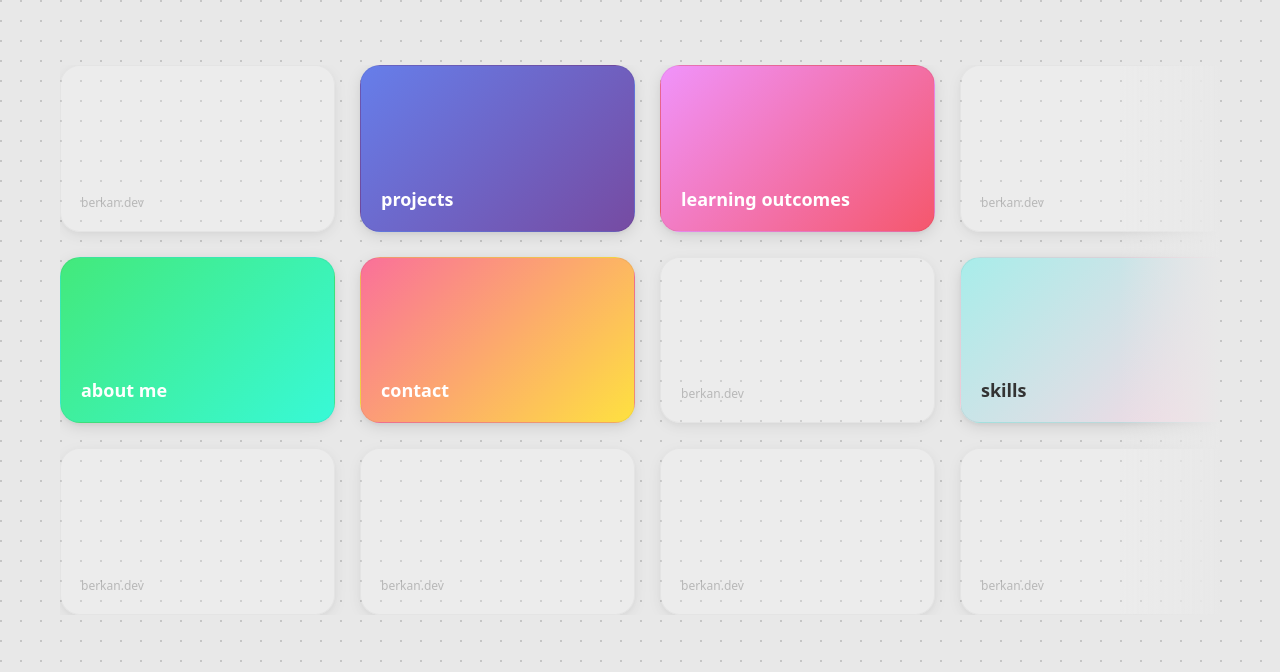
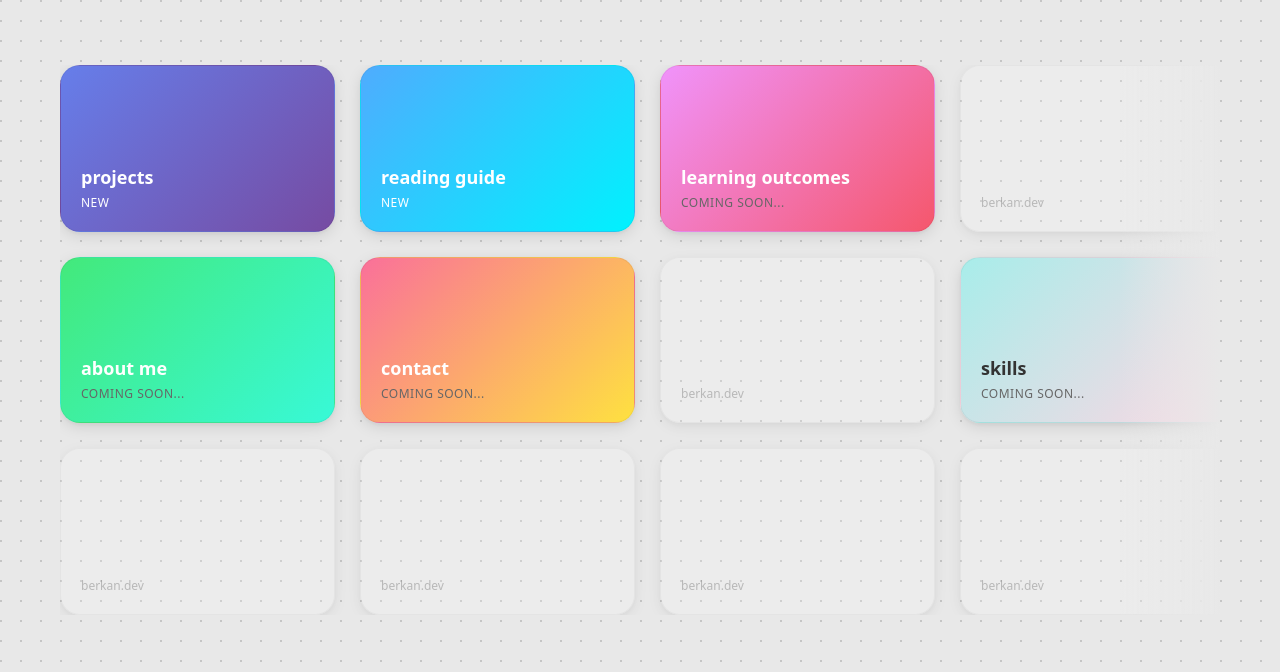
Before and after one commit to BerkanHRGL/portfoliowii, a plain HTML site: page index.html in a window 1280 px wide. Shown: the top 672 px of the page. Drawn offline with Linux system fonts and the light colour scheme.

Commit message:
First version portfolio

```diff
--- a/index.html
+++ b/index.html
@@ -11,21 +11,24 @@
         <!-- Channel grid container -->
         <div class="channels-grid">
             <!-- Row 1 -->
-            <div class="channel-card empty">
+            <div class="channel-card projects">
                 <div class="channel-content">
-                    <div class="channel-text">berkan.dev</div>
+                    <div class="channel-text">projects</div>
+                    <div class="channel-subtitle">NEW</div>
                 </div>
             </div>
 
-            <div class="channel-card projects">
+            <div class="channel-card reading">
                 <div class="channel-content">
-                    <div class="channel-text">projects</div>
+                    <div class="channel-text">reading guide</div>
+                    <div class="channel-subtitle">NEW</div>
                 </div>
             </div>
 
             <div class="channel-card learning">
                 <div class="channel-content">
                     <div class="channel-text">learning outcomes</div>
+                    <div class="channel-subtitle">coming soon...</div>
                 </div>
             </div>
 
@@ -36,21 +39,23 @@
             </div>
 
             <!-- Row 2 -->
-            <div class="channel-card reading">
+            <div class="channel-card empty">
                 <div class="channel-content">
-                    <div class="channel-text">reading guide</div>
+                    <div class="channel-text">berkan.dev</div>
                 </div>
             </div>
 
             <div class="channel-card about">
                 <div class="channel-content">
                     <div class="channel-text">about me</div>
+                    <div class="channel-subtitle">coming soon...</div>
                 </div>
             </div>
 
             <div class="channel-card contact">
                 <div class="channel-content">
                     <div class="channel-text">contact</div>
+                    <div class="channel-subtitle">coming soon...</div>
                 </div>
             </div>
 
@@ -64,12 +69,14 @@
             <div class="channel-card skills">
                 <div class="channel-content">
                     <div class="channel-text">skills</div>
+                    <div class="channel-subtitle">coming soon...</div>
                 </div>
             </div>
 
             <div class="channel-card experience">
                 <div class="channel-content">
                     <div class="channel-text">experience</div>
+                    <div class="channel-subtitle">coming soon...</div>
                 </div>
             </div>
 
@@ -112,12 +119,12 @@
 
         <!-- Social icons -->
         <div class="social-icons">
-            <div class="social-icon left">
+            <a href="https://www.linkedin.com/in/berkan-hergul-9a54481b8/" target="_blank" class="social-icon left">
                 <img src="imgs/linkedin.png" alt="LinkedIn" class="social-img">
-            </div>
-            <div class="social-icon right">
+            </a>
+            <a href="https://www.instagram.com/bn.fyh/" target="_blank" class="social-icon right">
                 <img src="imgs/instagram.png" alt="Instagram" class="social-img">
-            </div>
+            </a>
         </div>
 
     </div>
--- a/style.css
+++ b/style.css
@@ -147,6 +147,24 @@ body {
     color: #333;
     font-weight: 500;
     margin-top: 0;
+}
+
+.channel-subtitle {
+    font-size: 12px;
+    color: #666;
+    font-weight: 400;
+    margin-top: 5px;
+    text-transform: uppercase;
+    letter-spacing: 0.5px;
+}
+
+.channel-card.projects .channel-subtitle,
+.channel-card.reading .channel-subtitle {
+    color: white;
+}
+
+.channel-card.empty .channel-subtitle {
+    color: #999;
 }
 
 .channel-icon {
```
Also changed, not shown: projects.html (+5 -5 lines), reading.html (+4 -4 lines).
